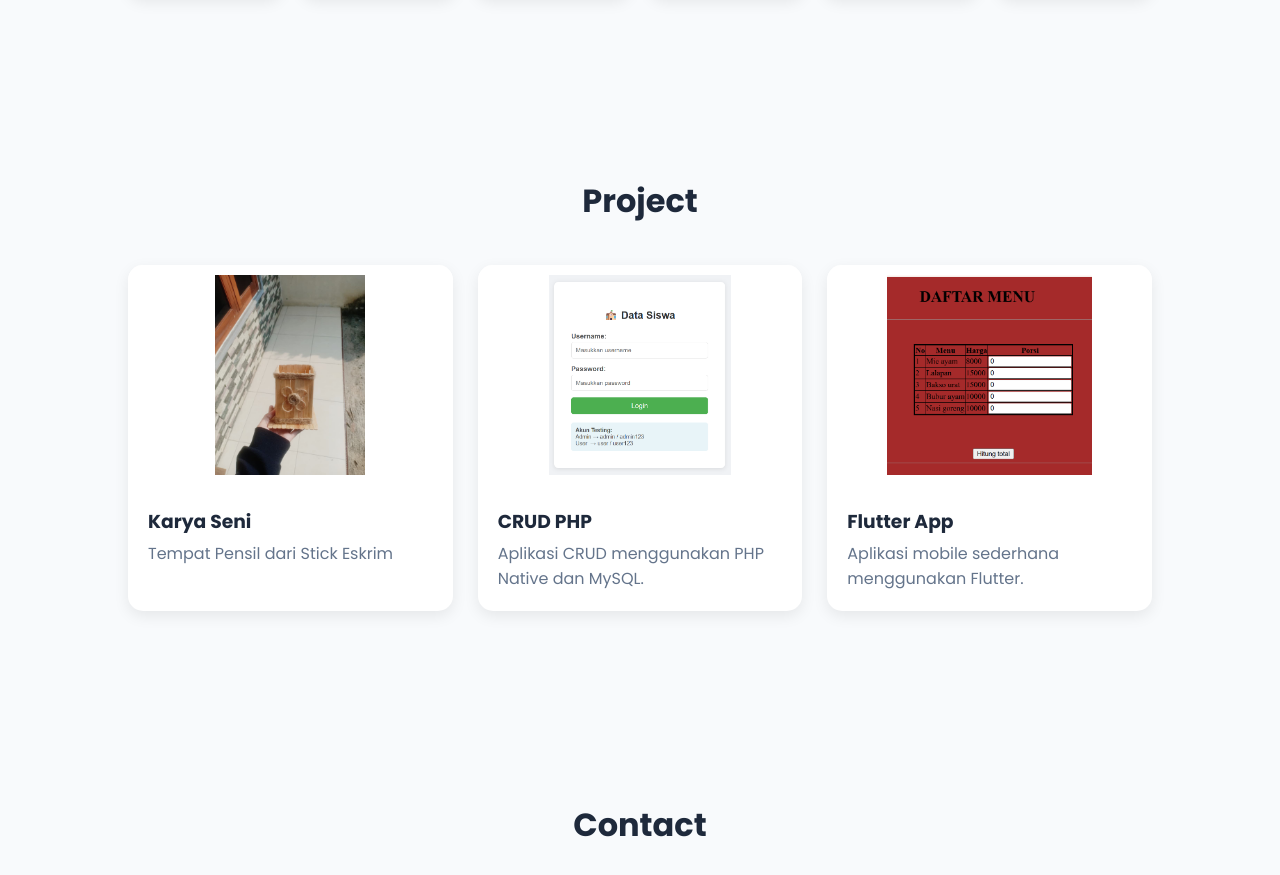
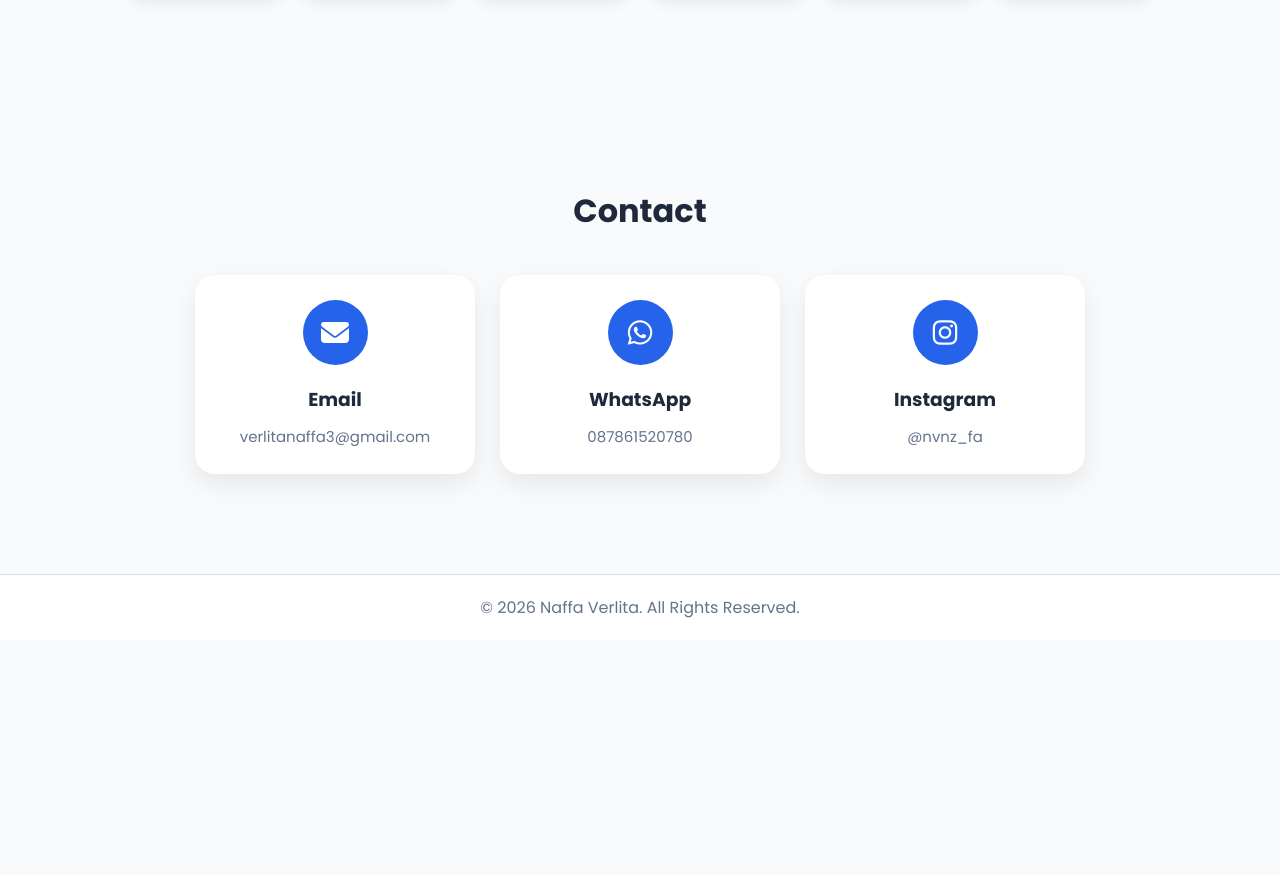
Before and after one commit to verlitanaffa3-droid/portofolio_bebas, a plain HTML site: page index.html in a window 1280 px wide. Shown: the part 1464-2339 px from the top of the page. After the commit the page ends 2104 px from the top, so only its background shows below. Drawn offline with Linux system fonts and the light colour scheme.

Commit message:
Update portfolio

```diff
--- a/index.html
+++ b/index.html
@@ -102,38 +102,6 @@
       </div>
     </section>
 
-    <!-- ================= PROJECT ================= -->
-
-    <section id="project" class="project">
-      <h2 class="section-title">Project</h2>
-
-      <div class="project-container">
-        <div class="project-card">
-          <img src="img/project2.jpeg" alt="" />
-
-          <h3>Karya Seni</h3>
-
-          <p>Tempat Pensil dari Stick Eskrim</p>
-        </div>
-
-        <div class="project-card">
-          <img src="img/project-data-siswa.png" alt="" />
-
-          <h3>CRUD PHP</h3>
-
-          <p>Aplikasi CRUD menggunakan PHP Native dan MySQL.</p>
-        </div>
-
-        <div class="project-card">
-          <img src="img/project-daftar-menu.png" alt="" />
-
-          <h3>Flutter App</h3>
-
-          <p>Aplikasi mobile sederhana menggunakan Flutter.</p>
-        </div>
-      </div>
-    </section>
-
     <!-- ================= CONTACT ================= -->
 
     <section id="contact" class="contact">
```
